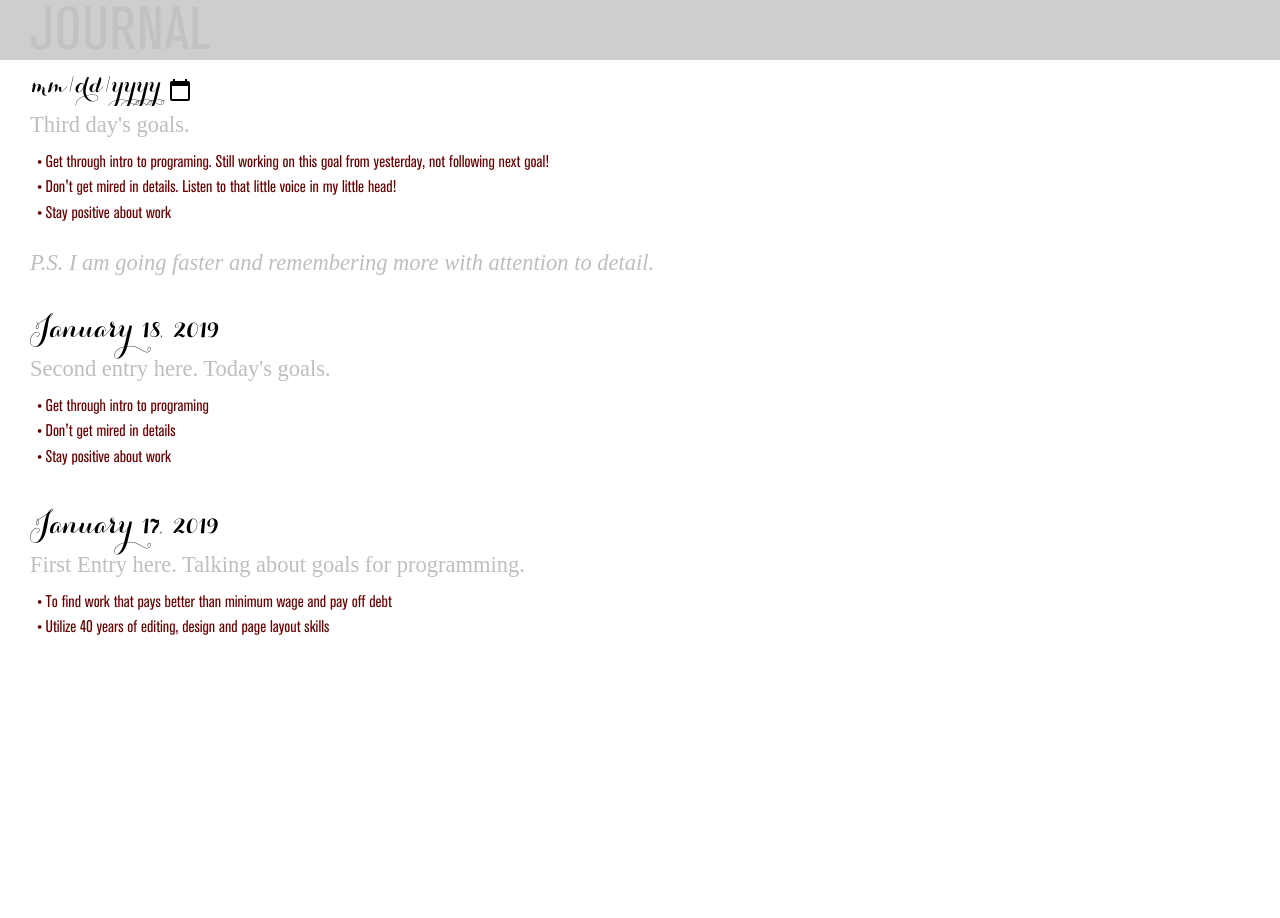
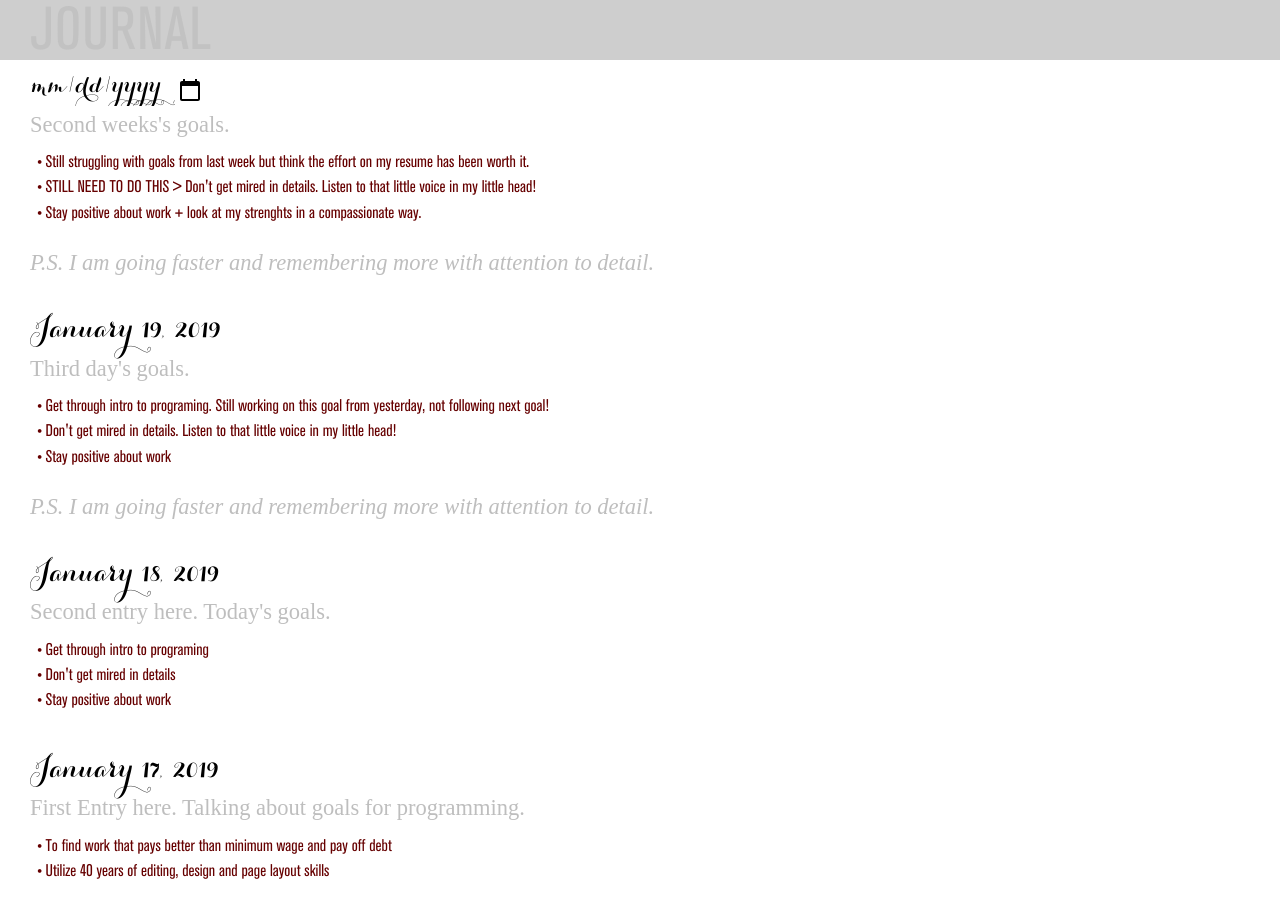
Before and after one commit to rerun1/journal, a plain HTML site: page index.html in a window 1280 px wide. Shown: the top 918 px of the page. Before the commit the page ends 800 px from the top, so only its background shows below. Drawn offline with Linux system fonts and the light colour scheme; a web font is replaced by a local one.

Commit message:
update second week goals

```diff
--- a/index.html
+++ b/index.html
@@ -21,7 +21,21 @@
     </div>
     <div class="journalEntry">
       <div class="carolynaBlack">
-        <input type="date" min="2017-01-17" max="2019-12-30">
+        <input type="date" min="2019-01-19" max="2019-2-1">
+      </div>
+      <div class="journalText minusVerticalSpace">
+        <p class="bodoni bodoniLight">Second weeks's goals.</p>
+        <ul class="akzidenz akzidenzCon goals">
+          <li>Still struggling with goals from last week but think the effort on my resume has been worth it.</li>
+          <li>STILL NEED TO DO THIS > Don't get mired in details. Listen to that little voice in my little head!</li>
+          <li class="minusBottom">Stay positive about work + look at my strenghts in a compassionate way.</li>
+        </ul>
+        <p class="bodoni bodoniLight minusTop"><em>P.S. I am going faster and remembering more with attention to detail.</em></p>
+      </div>
+    </div>    </div>
+    <div class="journalEntry">
+      <div class="carolynaBlack">
+        January 19, 2019
       </div>
       <div class="journalText minusVerticalSpace">
         <p class="bodoni bodoniLight">Third day's goals.</p>
```
